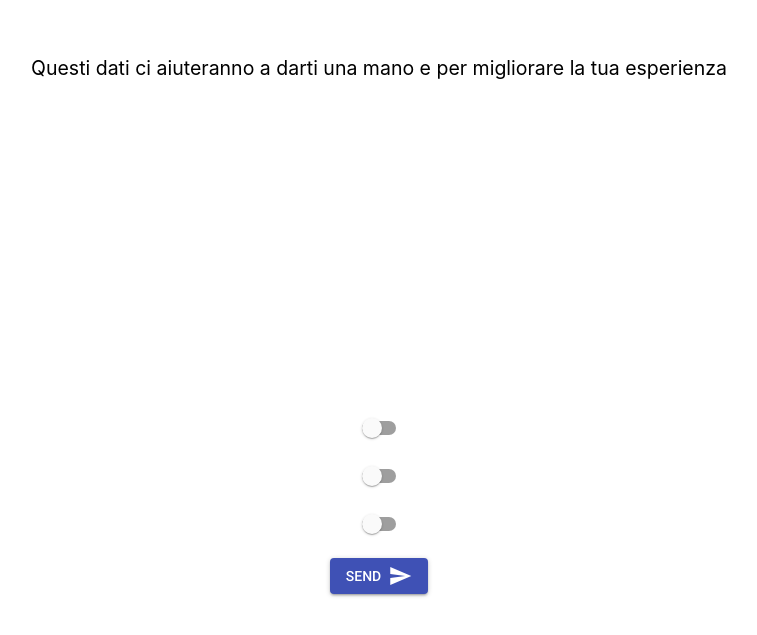
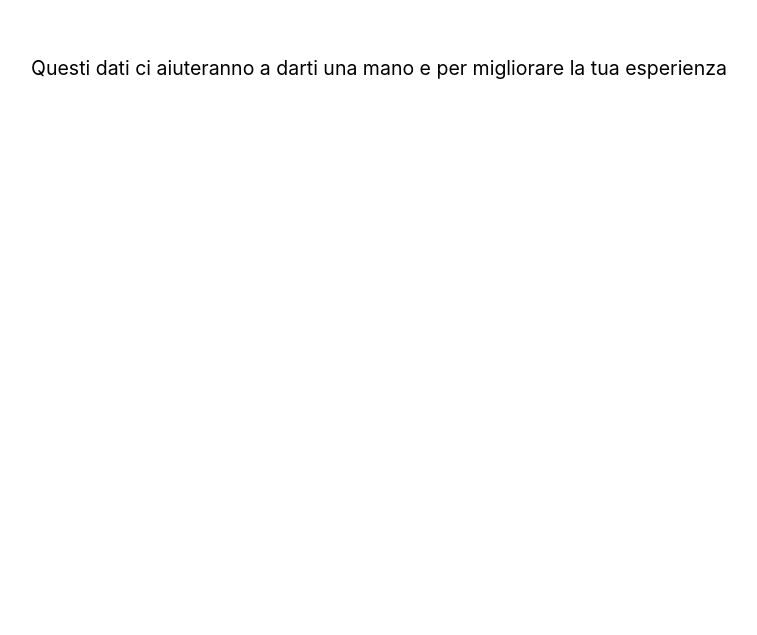
Before and after one commit to DoodlePain/infotor, a React (Create React App) app: page /register in a window 1280 px wide. Shown: the part 701-1336 px from the top of the page, without its empty margins (261-1018 px from the left). After the commit the page ends 800 px from the top, so only its background shows below. Built offline with nearby package versions, Linux system fonts and the light colour scheme.

Commit message:
Registration Done

```diff
--- a/package.json
+++ b/package.json
@@ -6,6 +6,8 @@
     "@material-ui/core": "^3.3.0",
     "react": "^16.5.2",
     "react-dom": "^16.5.2",
+    "react-router": "^4.3.1",
+    "react-router-dom": "^4.3.1",
     "react-scripts": "2.0.5"
   },
   "scripts": {
--- a/public/index.html
+++ b/public/index.html
@@ -8,6 +8,7 @@
   <meta name="theme-color" content="#000000">
   <link rel="stylesheet" href="https://fonts.googleapis.com/css?family=Roboto:300,400,500">
   <link rel="stylesheet" href="https://fonts.googleapis.com/icon?family=Material+Icons">
+  <link href="https://fonts.googleapis.com/icon?family=Material+Icons" rel="stylesheet">
   <!--
       manifest.json provides metadata used when your web app is added to the
       homescreen on Android. See https://developers.google.com/web/fundamentals/web-app-manifest/
--- a/src/App.css
+++ b/src/App.css
@@ -40,3 +40,11 @@
     font-size: 75%;
     color: black;
 }
+
+p{
+    color: black;
+}
+
+.material-icons{
+    color: black;
+}
--- a/src/App.js
+++ b/src/App.js
@@ -1,15 +1,22 @@
 import React, { Component } from 'react';
-import RegisterS1 from './Components/Registration/FirstScreen/RegisterS1'
-import RegisterS2 from './Components/Registration/FirstScreen/RegisterS2'
+import RegisterContainer from "./Components/Registration/RegisterContainer";
+import Timeline from "./Components/Home/Timeline/Timeline";
+import Tasks from "./Components/Home/Tasks/Tasks";
+import { BrowserRouter, Route, Switch } from "react-router-dom";
 import './App.css';
 
 class App extends Component {
   render() {
     return (
-      <div className="App-header">
-        <RegisterS1 />
-        <RegisterS2 />
-      </div>
+      <BrowserRouter>
+        <div className="App-header">
+          <Switch>
+            <Route exact path="/" component={Timeline} />
+            <Route exact path="/register" component={RegisterContainer} />
+            <Route exact path="/tasks" component={Tasks} />
+          </Switch>
+        </div>
+      </BrowserRouter>
     );
   }
 }
--- /dev/null
+++ b/src/Components/Home/Tasks.json
@@ -0,0 +1,11 @@
+{
+    "test":{
+        "title":"Test"
+    },
+    "contributo":{
+        "title":"Contributo"
+    },
+    "immatricolazione":{
+        "title":"Immatricolazione"
+    }
+}
--- /dev/null
+++ b/src/Components/Home/Tasks/Tasks.js
@@ -0,0 +1,80 @@
+import React, { Component } from 'react';
+import { withStyles } from '@material-ui/core/styles';
+import Card from '@material-ui/core/Card';
+import CardHeader from '@material-ui/core/CardHeader';
+import CardMedia from '@material-ui/core/CardMedia';
+import CardContent from '@material-ui/core/CardContent';
+import CardActions from '@material-ui/core/CardActions';
+import Collapse from '@material-ui/core/Collapse';
+import Avatar from '@material-ui/core/Avatar';
+import IconButton from '@material-ui/core/IconButton';
+import Typography from '@material-ui/core/Typography';
+import red from '@material-ui/core/colors/red';
+import TasksObj from '../Tasks.json'
+
+class Tasks extends Component {
+    state = { expanded: false };
+
+
+    handleExpandClick = () => {
+        this.setState(state => ({ expanded: !state.expanded }));
+    };
+
+    render() {
+        console.log(TasksObj);
+        const { task } = this.props
+        return (
+            // <div>
+            //     {Object.keys(TasksObj).map(el => {
+            //         return <h1 style={{ color: "black" }}>{TasksObj[el].title}</h1>
+            //     })}
+            // </div>
+
+            <Card className="card">
+                <CardHeader
+                    avatar={
+                        <Avatar aria-label="Recipe" className="avatar" style={{ background: 'yellow' }} />
+                    }
+                    // title={task.title}
+                    title="Procedura di immatricolazione"
+                    subheader="Scad : 5 novembre 2018"
+                // subheader={task.expire}
+                />
+                <CardActions className="actions" disableActionSpacing onClick={() => { this.setState({ expanded: !this.state.expanded }) }}>
+                    <i className="material-icons" style={{ cursor: "pointer" }}>
+                        {this.state.expanded ? "keyboard_arrow_up " : "keyboard_arrow_down"}
+                    </i>
+                </CardActions>
+                <Collapse in={this.state.expanded} timeout="auto" unmountOnExit>
+                    <CardContent>
+                        <Typography paragraph>Method:</Typography>
+                        <Typography paragraph>
+                            Heat 1/2 cup of the broth in a pot until simmering, add saffron and set aside for 10
+                            minutes.
+                </Typography>
+                        <Typography paragraph>
+                            Heat oil in a (14- to 16-inch) paella pan or a large, deep skillet over medium-high
+                            heat. Add chicken, shrimp and chorizo, and cook, stirring occasionally until lightly
+                            browned, 6 to 8 minutes. Transfer shrimp to a large plate and set aside, leaving
+                            chicken and chorizo in the pan. Add pimentón, bay leaves, garlic, tomatoes, onion,
+                            salt and pepper, and cook, stirring often until thickened and fragrant, about 10
+                            minutes. Add saffron broth and remaining 4 1/2 cups chicken broth; bring to a boil.
+                </Typography>
+                        <Typography paragraph>
+                            Add rice and stir very gently to distribute. Top with artichokes and peppers, and cook
+                            without stirring, until most of the liquid is absorbed, 15 to 18 minutes. Reduce heat
+                            to medium-low, add reserved shrimp and mussels, tucking them down into the rice, and
+                            cook again without stirring, until mussels have opened and rice is just tender, 5 to 7
+                            minutes more. (Discard any mussels that don’t open.)
+                </Typography>
+                        <Typography>
+                            Set aside off of the heat to let rest for 10 minutes, and then serve.
+                </Typography>
+                    </CardContent>
+                </Collapse>
+            </Card >
+        );
+    }
+}
+
+export default Tasks;
--- /dev/null
+++ b/src/Components/Home/Timeline/Timeline.js
@@ -0,0 +1,32 @@
+import React, { Component } from 'react';
+
+class Timeline extends Component {
+
+    constructor(props) {
+        super(props)
+
+        this.state = { tasks: 3 }
+
+    }
+
+
+    async componentWillMount() {
+        if (localStorage.getItem('Nome') === null) { this.props.history.push('/register') }
+        var tasks = 3
+        await localStorage.getItem('Test') === "true" ? tasks = tasks - 1 : tasks = tasks
+        await localStorage.getItem('Iscrizione') === "true" ? tasks = --tasks : tasks = tasks
+        await localStorage.getItem('Immatricolazione') === "true" ? tasks = --tasks : tasks = tasks
+        this.setState({ tasks })
+    }
+
+    render() {
+        return (
+            <div>
+                <h1 style={{ color: 'black', textAlign: "center" }}>Ciao {localStorage.getItem('Nome')}</h1>
+                <h4 style={{ color: 'black' }} onClick={() => { this.props.history.push('/tasks') }}> Ti {this.state.tasks === 1 ? `rimane ${this.state.tasks} cosa` : `rimangono ${this.state.tasks} cose`} da fare</h4>
+            </div>
+        );
+    }
+}
+
+export default Timeline;
--- a/src/Components/Registration/FirstScreen/RegisterS1.js
+++ b/src/Components/Registration/FirstScreen/RegisterS1.js
@@ -22,18 +22,23 @@ const styles = theme => ({
 });
 
 class RegisterS1 extends Component {
-    state = {
-        Nome: null,
-        Cognome: '',
-        Data: '',
-    };
 
+    constructor(props) {
+        super(props)
+        this.state = {
+            Nome: null,
+            Cognome: '',
+            Data: '',
+        };
+    }
 
     setLocalData() {
         console.log(this.state);
         localStorage.setItem("Nome", this.state.Nome)
         localStorage.setItem("Cognome", this.state.Cognome)
         localStorage.setItem("Data", this.state.Data)
+        this.props.advance()
+
     }
 
     render() {
--- a/src/Components/Registration/FirstScreen/RegisterS2.js
+++ b/src/Components/Registration/FirstScreen/RegisterS2.js
@@ -1,5 +1,6 @@
 import React, { Component } from 'react';
 import { Button, Icon, Switch } from '@material-ui/core';
+import { Link } from "react-router-dom";
 
 
 class RegisterS2 extends Component {
@@ -53,13 +54,27 @@ class RegisterS2 extends Component {
 
         return (
             <div className="App-header">
+                <p>
+                    Hai svolto il test?
                 <Switch checked={this.state.Test} onChange={this.handleChangeTrigger.bind(this, "Test")} />
+                </p>
+
+                <p>
+                    Hai pagato il contributo?
                 <Switch checked={this.state.Iscrizione} onChange={this.handleChangeTrigger.bind(this, "Iscrizione")} />
+                </p>
+
+                <p>
+                    Ti sei immatricolato?
                 <Switch checked={this.state.Immatricolazione} onChange={this.handleChangeTrigger.bind(this, "Immatricolazione")} />
-                <Button variant="contained" color="primary" className="button" style={{ marginTop: "10%" }} onClick={this.setLocalData.bind(this)}>
-                    Send &nbsp;
+                </p>
+
+                <Link to="/" >
+                    <Button variant="contained" color="primary" className="button" style={{ marginTop: "10%" }} onClick={this.setLocalData.bind(this)}>
+                        Send &nbsp;
                     <Icon className="rightIcon">send</Icon>
-                </Button>
+                    </Button>
+                </Link>
             </div>
         );
     }
--- /dev/null
+++ b/src/Components/Registration/RegisterContainer.js
@@ -0,0 +1,30 @@
+import React, { Component } from 'react';
+import RegisterS1 from './FirstScreen/RegisterS1'
+import RegisterS2 from './FirstScreen/RegisterS2'
+
+class RegisterContainer extends Component {
+    state = { step: 1 }
+
+    advance() {
+        this.setState({ step: ++this.state.step })
+        console.log("Clicked");
+
+        var element = document.getElementById('SecondScreen')
+        element.scrollIntoView({ block: 'end', behavior: 'smooth' });
+    }
+
+    render() {
+        return (
+            <div >
+                <div id="FirstScreen">
+                    <RegisterS1 advance={this.advance.bind(this)} />
+                </div>
+                <div id="SecondScreen">
+                    <RegisterS2 advance={this.advance.bind(this)} />
+                </div>
+            </div>
+        );
+    }
+}
+
+export default RegisterContainer;
--- a/src/index.css
+++ b/src/index.css
@@ -12,3 +12,5 @@ code {
   font-family: source-code-pro, Menlo, Monaco, Consolas, "Courier New",
     monospace;
 }
+
+html, body {margin: 0; height: 100%; overflow: hidden}
```
Also changed, not shown: 1 other file (tests, documents, lock files or other folders).
